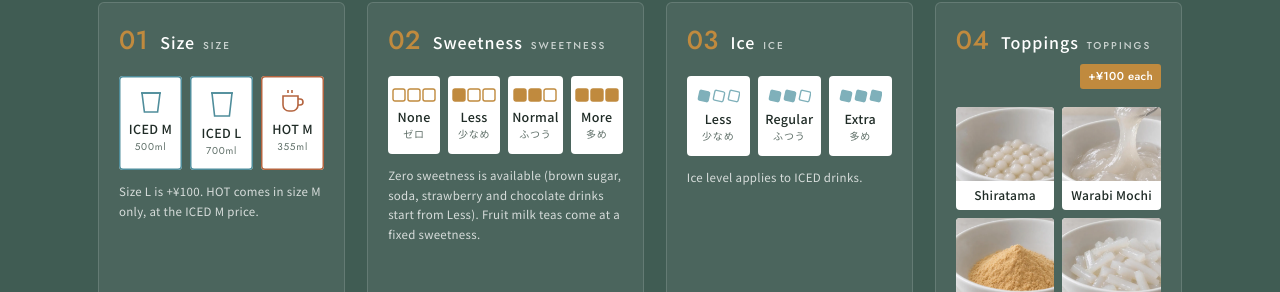
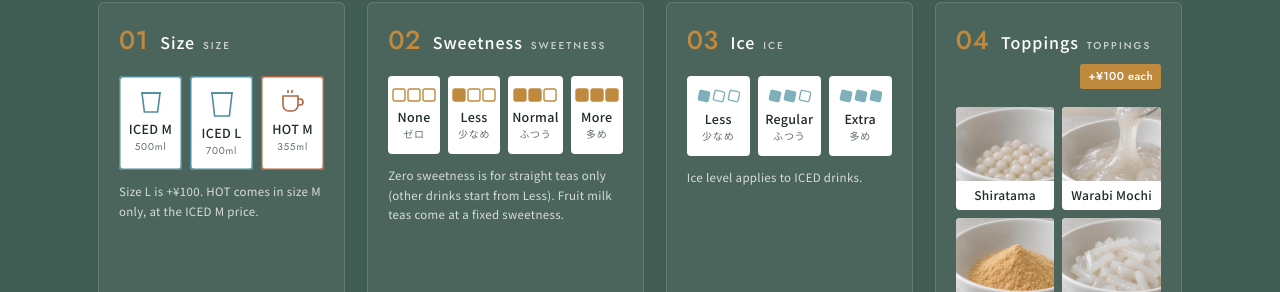
Before and after one commit to takayukihirano/takayukihirano.github.io, a plain HTML site: page index.html in a window 1280 px wide. Shown: the part 6789-7081 px from the top of the page. Drawn offline with Linux system fonts and the light colour scheme.

Commit message:
甘さゼロをストレートのお茶だけにする（ミルク系は少なめから）
Co-Authored-By: Claude Opus 5.5 <noreply@anthropic.com>

```diff
--- a/index.html
+++ b/index.html
@@ -743,7 +743,7 @@
           <div class="opt"><svg width="44" height="14" viewBox="0 0 44 14" aria-hidden="true"><rect x="1" y="1" width="12" height="12" rx="2" fill="#C08A3E" stroke="#C08A3E" stroke-width="1.4"/><rect x="16" y="1" width="12" height="12" rx="2" fill="#C08A3E" stroke="#C08A3E" stroke-width="1.4"/><rect x="31" y="1" width="12" height="12" rx="2" fill="none" stroke="#C08A3E" stroke-width="1.4"/></svg><b><span class="ja">ふつう</span><span class="en">Normal</span></b><span class="v"><span class="ja">Normal</span><span class="en">ふつう</span></span></div>
           <div class="opt"><svg width="44" height="14" viewBox="0 0 44 14" aria-hidden="true"><rect x="1" y="1" width="12" height="12" rx="2" fill="#C08A3E" stroke="#C08A3E" stroke-width="1.4"/><rect x="16" y="1" width="12" height="12" rx="2" fill="#C08A3E" stroke="#C08A3E" stroke-width="1.4"/><rect x="31" y="1" width="12" height="12" rx="2" fill="#C08A3E" stroke="#C08A3E" stroke-width="1.4"/></svg><b><span class="ja">多め</span><span class="en">More</span></b><span class="v"><span class="ja">More</span><span class="en">多め</span></span></div>
         </div>
-        <p class="step-note"><span class="ja">甘さゼロもお選びいただけます（黒糖・ソーダ・いちご・チョコ系は「少なめ」から）。フルーツミルクティーは甘さをお選びいただけません。</span><span class="en">Zero sweetness is available (brown sugar, soda, strawberry and chocolate drinks start from Less). Fruit milk teas come at a fixed sweetness.</span></p>
+        <p class="step-note"><span class="ja">甘さゼロはストレートのお茶だけお選びいただけます（ほかは「少なめ」から）。フルーツミルクティーは甘さをお選びいただけません。</span><span class="en">Zero sweetness is for straight teas only (other drinks start from Less). Fruit milk teas come at a fixed sweetness.</span></p>
       </div>
 
       <div class="step">
```
